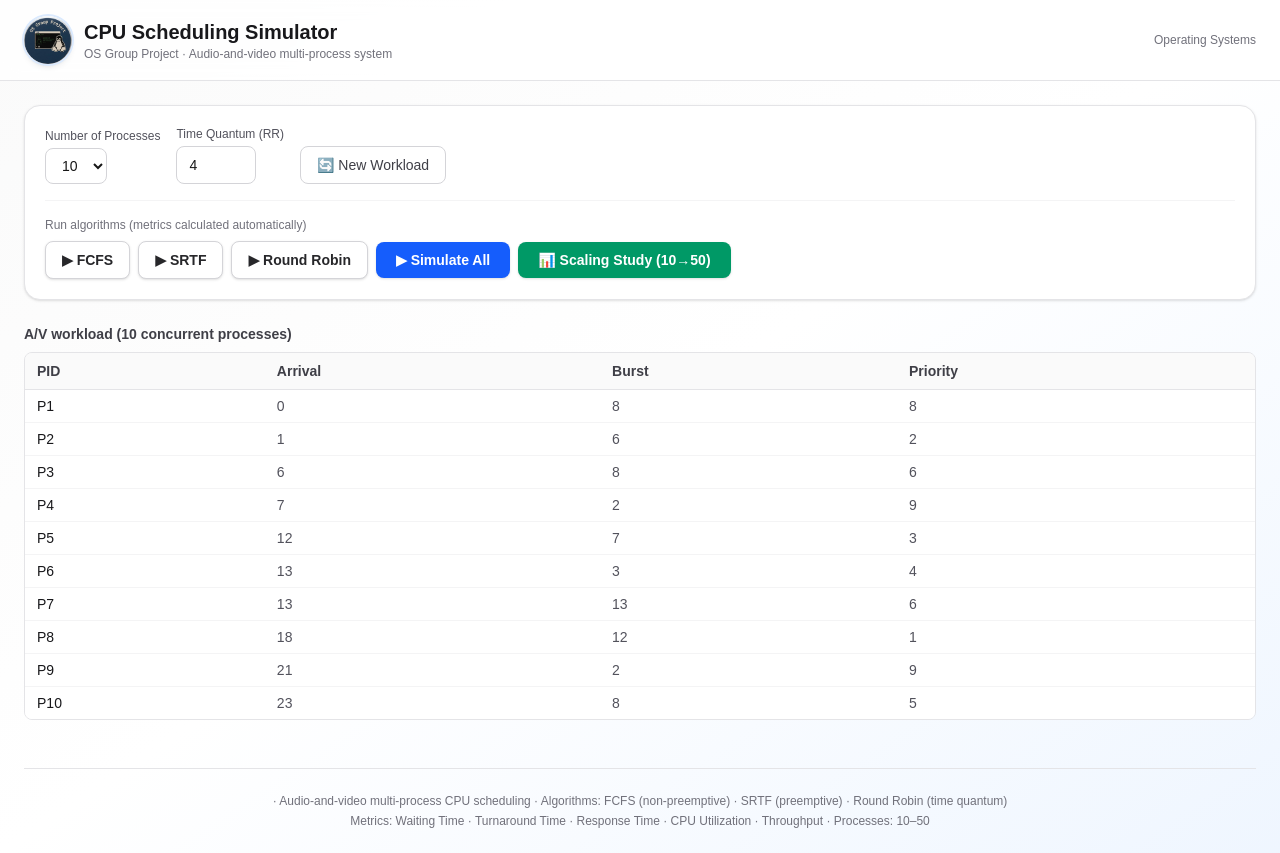
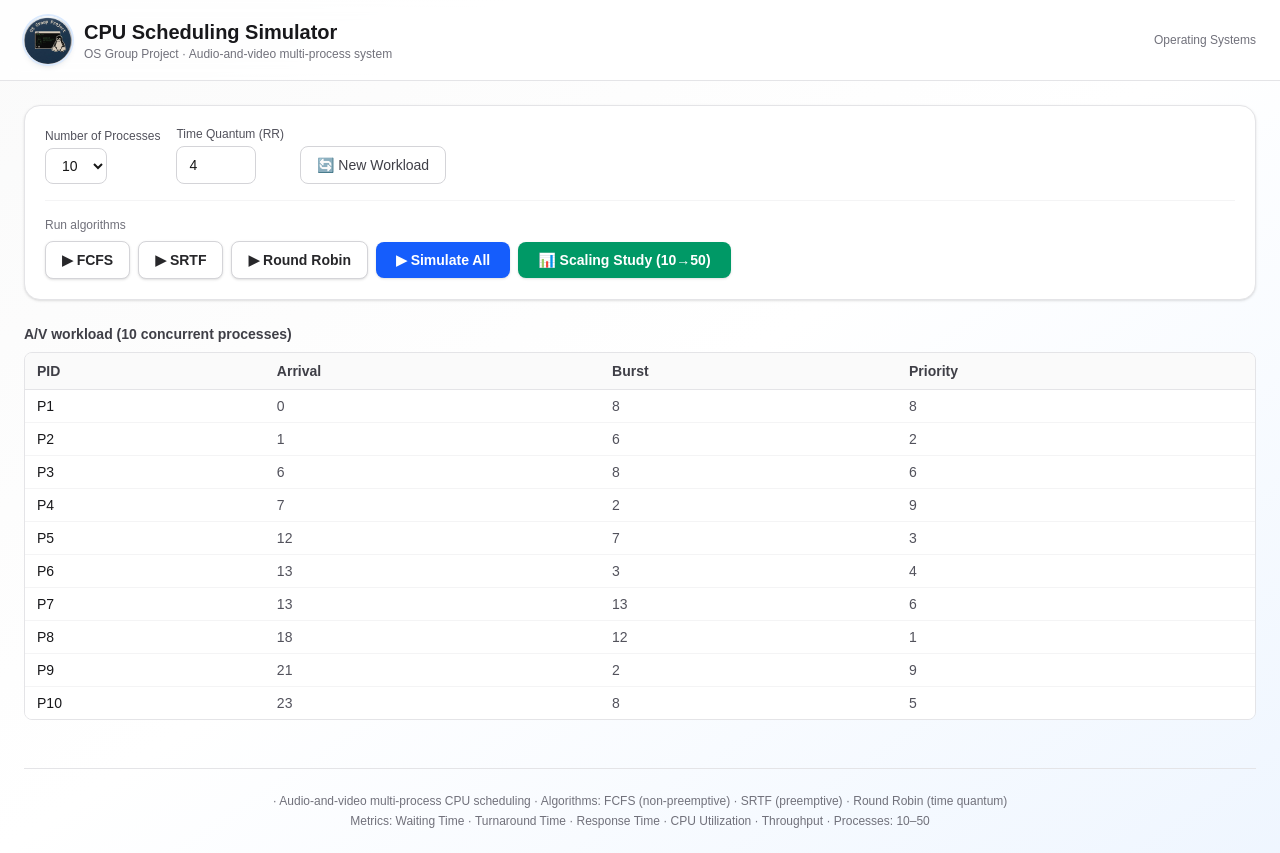
Before and after one commit to CalvinMachitje/cpu-scheduler, a Next.js app: page / in a window 1280 px wide. Built offline with nearby package versions, Linux system fonts and the light colour scheme.

Commit message:
fix: simplify text in algorithm run prompt for clarity

```diff
--- a/src/app/page.tsx
+++ b/src/app/page.tsx
@@ -254,7 +254,7 @@ export default function Home() {
           {/* Per-algorithm + run all */}
           <div className="mt-4 border-t border-zinc-100 pt-4 dark:border-zinc-800">
             <p className="mb-2 text-xs font-medium text-zinc-500 dark:text-zinc-400">
-              Run algorithms (metrics calculated automatically)
+              Run algorithms
             </p>
             <div className="flex flex-wrap items-center gap-2">
               {ALGORITHMS.map((algo) => {
```
